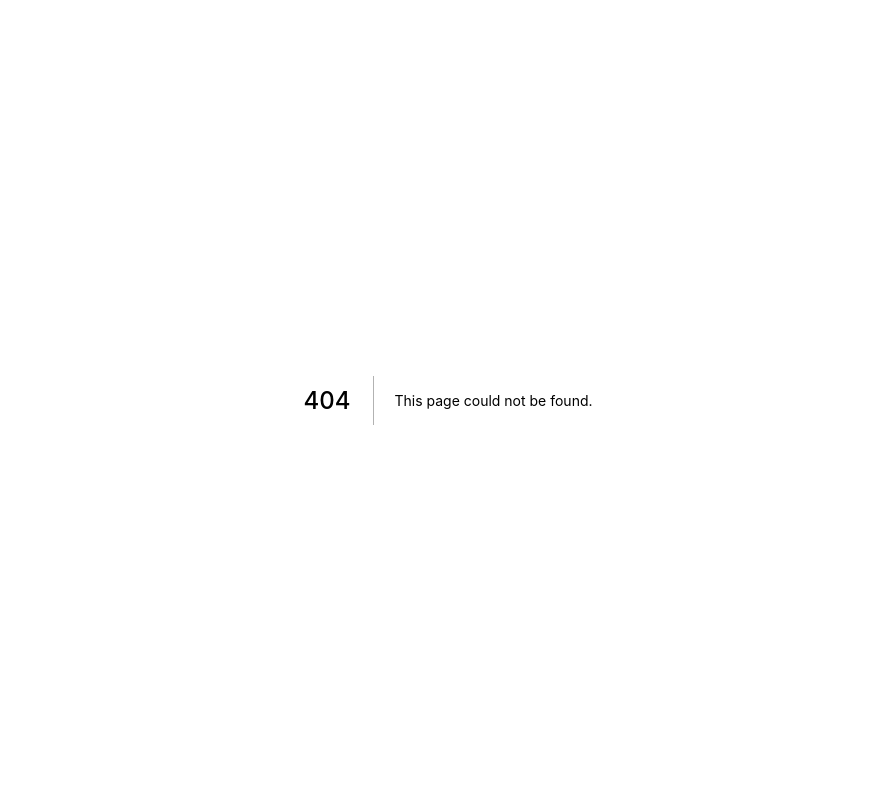
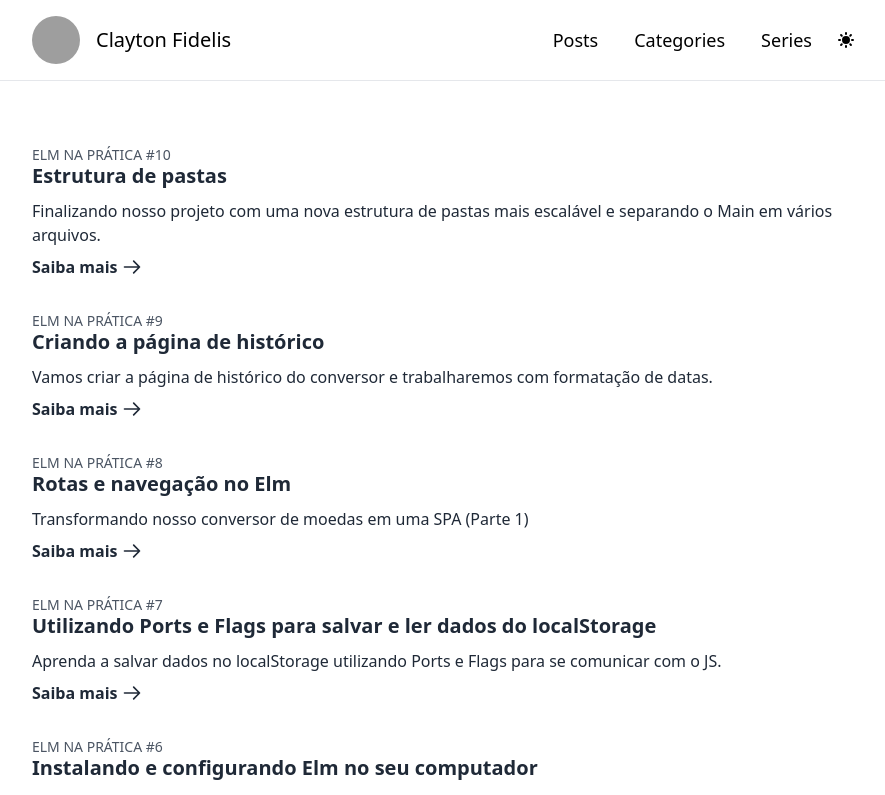
Before and after one commit to FidelisClayton/fidelisclayton.dev-next, a Next.js app: page /latest-posts in a window 1280 px wide. Before the commit this address had no page. Shown: the top 795 px of the page, without its empty margins (192-1077 px from the left). Built offline with nearby package versions, Linux system fonts and the light colour scheme; grey boxes are pictures that could not be loaded; what @tailwindcss/typography would draw is missing.

Commit message:
feat: add posts page

```diff
--- a/components/PostLayout/PostLayout.tsx
+++ b/components/PostLayout/PostLayout.tsx
@@ -20,20 +20,20 @@ const PostLayout: React.FC = ({ children }) => {
         <div className="flex items-center">
           <ul className="items-center hidden text-lg font-light md:flex space-x-1">
             <li>
-              <a className="px-4 py-2" href="/posts">
+              <a className="px-4 py-2" href="/latest-posts">
                 Posts
               </a>
             </li>
 
             <li>
               <a className="px-4 py-2" href="/categories">
-                Categorias
+                Categories
               </a>
             </li>
 
             <li>
               <a className="px-4 py-2" href="/series">
-                Séries
+                Series
               </a>
             </li>
           </ul>
--- /dev/null
+++ b/pages/latest-posts/index.tsx
@@ -0,0 +1,30 @@
+import { GetStaticProps } from 'next'
+import ArticleItem from '../../components/ArticleItem'
+import PostLayout from '../../components/PostLayout'
+import { getSortedPostsData, PostMeta } from '../../lib/posts'
+
+type Props = {
+  posts: PostMeta[]
+}
+
+const LatestPosts: React.FC<Props> = ({ posts = [] }) => {
+  return (
+    <PostLayout>
+      {posts.map((post) => (
+        <ArticleItem post={post} />
+      ))}
+    </PostLayout>
+  )
+}
+
+export const getStaticProps: GetStaticProps<Partial<Props>> = async ({}) => {
+  const posts = getSortedPostsData()
+
+  return {
+    props: {
+      posts,
+    },
+  }
+}
+
+export default LatestPosts
```
